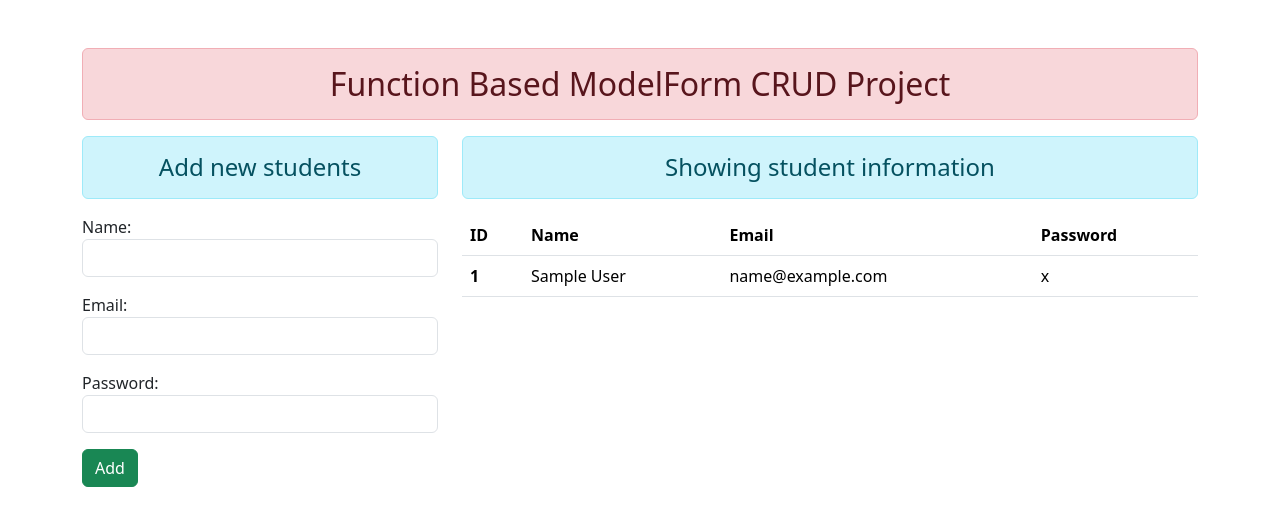
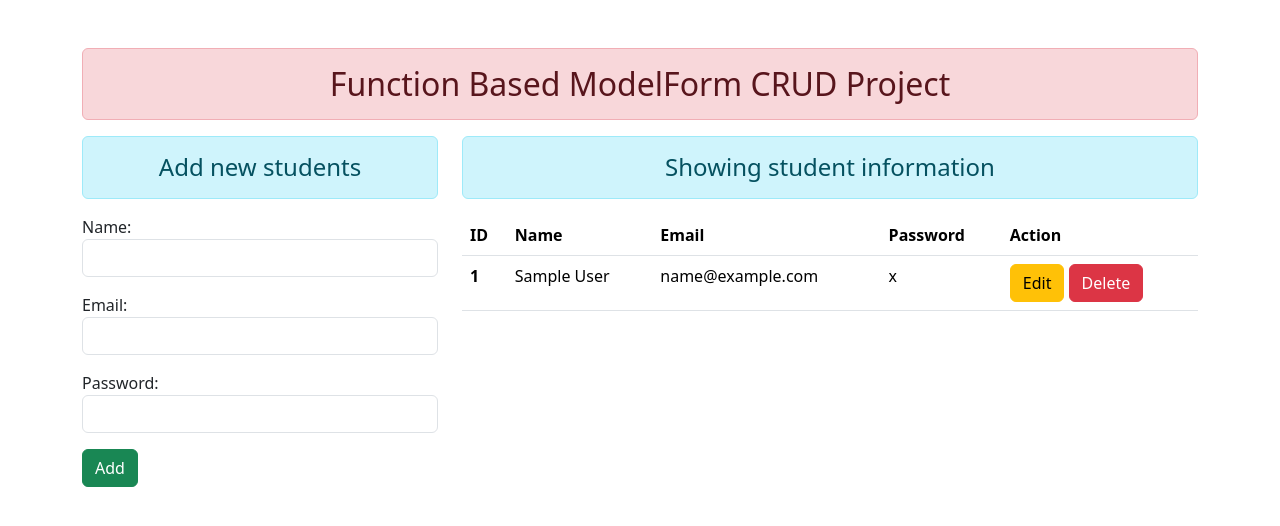
Before and after one commit to Sujan10joshi/Crud-using-Postgresql-database, a Django app: page / in a window 1280 px wide. Shown: the top 526 px of the page. Run offline with Django 5.2, Linux system fonts and the light colour scheme; tables that the repository leaves empty hold one stand-in row (values such as "Sample post"); some libraries are stand-ins or nearby versions.

Commit message:
Update and delete data of student

```diff
--- a/enroll/forms.py
+++ b/enroll/forms.py
@@ -8,5 +8,5 @@ class StudentRegistration(forms.ModelForm):
         widgets = {
             'name':forms.TextInput(attrs={'class':'form-control'}),
             'email':forms.EmailInput(attrs={'class':'form-control'}),
-            'password':forms.PasswordInput(attrs={'class':'form-control'}),
+            'password':forms.PasswordInput(render_value=True,attrs={'class':'form-control'}),
         }
--- a/enroll/templates/enroll/addandshow.html
+++ b/enroll/templates/enroll/addandshow.html
@@ -19,6 +19,7 @@
                         <th scope="col">Name</th>
                         <th scope="col">Email</th>
                         <th scope="col">Password</th>
+                        <th scope="col">Action</th>
                     </tr>
                     </thead>
                     <tbody>
@@ -28,6 +29,13 @@
                             <td>{{st.name}}</td>
                             <td>{{st.email}}</td>
                             <td>{{st.password}}</td>
+                            <td>
+                                <a href="{% url "updatedata" st.id %}" class="btn btn-warning">Edit</a>
+                                <form action="{% url "deletedata" st.id %}" method="POST" class="d-inline">
+                                    {% csrf_token %}
+                                    <input type="submit" class="btn btn-danger" value="Delete">
+                                </form>
+                            </td>
                         </tr>
                     {% endfor %}
                     </tbody>
--- a/enroll/urls.py
+++ b/enroll/urls.py
@@ -2,4 +2,6 @@ from django.urls import path
 from . import views
 urlpatterns = [
     path('', views.add_show, name="addandshow"),
+    path('delete/<int:id>/', views.delete_data, name="deletedata"),
+    path('<int:id>/', views.update_data, name="updatedata"),
 ]
--- a/enroll/views.py
+++ b/enroll/views.py
@@ -3,8 +3,7 @@ from django.http import HttpResponseRedirect
 from .forms import StudentRegistration
 from .models import User
 
-# Create your views here.
-
+# This function will add and show data
 def add_show(request):
     if request.method == 'POST':
         fm = StudentRegistration(request.POST)
@@ -19,3 +18,22 @@ def add_show(request):
         fm = StudentRegistration()
     stud = User.objects.all()
     return render(request, 'enroll/addandshow.html', {'form':fm,'stu':stud,})
+
+# This function will update data
+def update_data(request, id):
+    if request.method == 'POST':
+        pi = User.objects.get(pk=id)
+        fm = StudentRegistration(request.POST, instance=pi)
+        if fm.is_valid():
+            fm.save()
+    else:
+        pi = User.objects.get(pk=id)
+        fm = StudentRegistration(instance=pi)
+    return render(request, 'enroll/update.html', {'form':fm})
+
+# This function will delete data
+def delete_data(request, id):
+    if request.method == 'POST':
+        pi = User.objects.get(pk=id)
+        pi.delete()
+        return HttpResponseRedirect("/")
```
Also changed, not shown: enroll/templates/enroll/update.html (+14 -0 lines).
